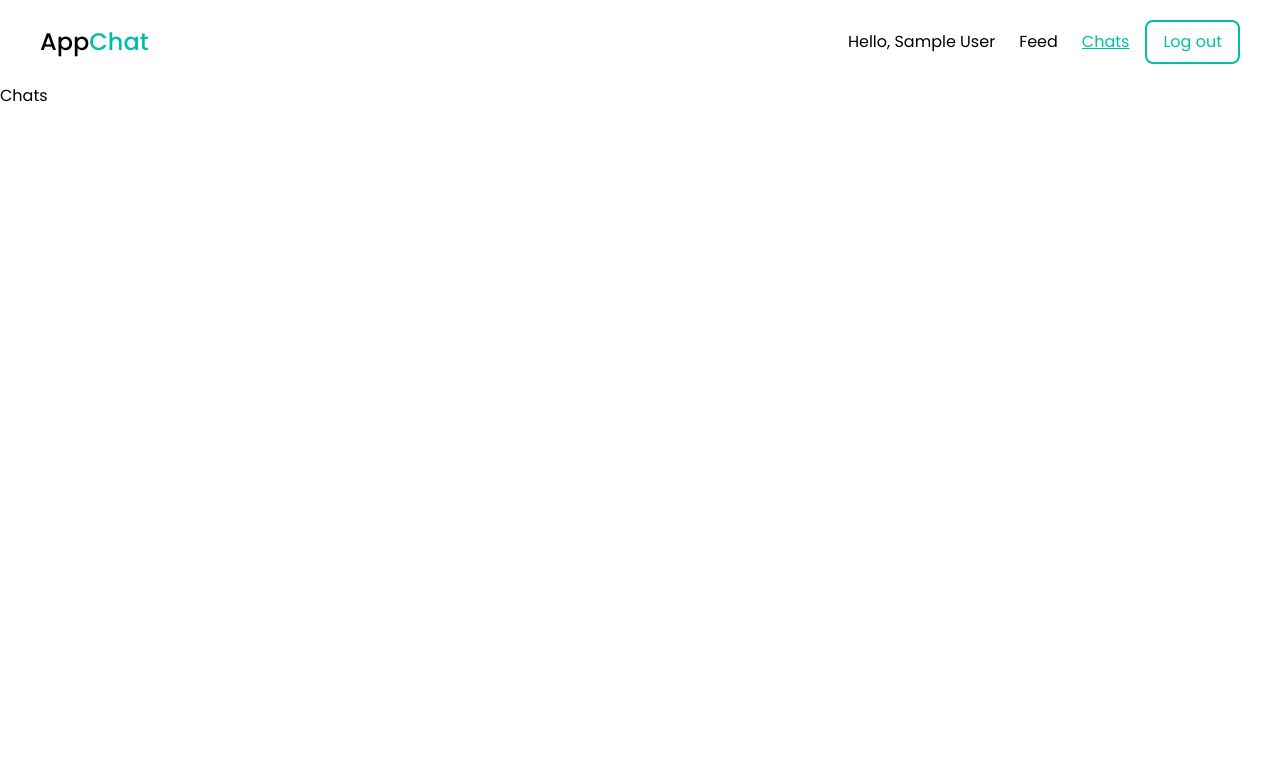
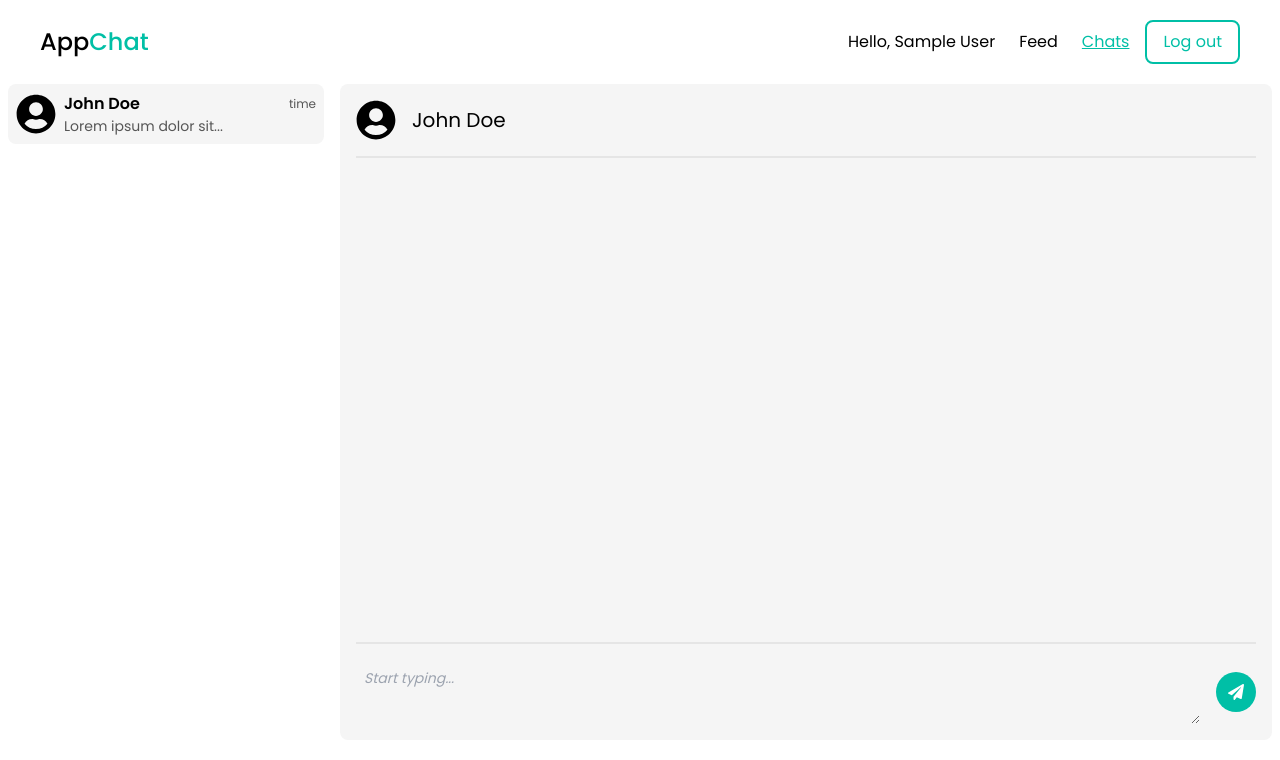
Before and after one commit to timo-tech19/appchat, a React (Vite) app: page /chats in a window 1280 px wide. Shown: the top 760 px of the page. Built offline with nearby package versions, Linux system fonts and the light colour scheme; no server answers; sample sign-in values are in the browser's storage.

Commit message:
create chat page ui

```diff
--- /dev/null
+++ b/src/components/Chats/ChatItem.tsx
@@ -0,0 +1,18 @@
+import { FaUserCircle as User } from "react-icons/fa";
+
+function ChatItem() {
+  return (
+    <li className='flex bg-[#f5f5f5] rounded-lg items-center p-2 mb-2'>
+      <User size={"2.5em"} />
+      <div className='ml-2 flex-1 '>
+        <p className='flex justify-between items-center'>
+          <span className='font-semibold text-base'>John Doe</span>
+          <span className='text-text text-xs'>time</span>
+        </p>
+        <p className='text-sm text-text'>Lorem ipsum dolor sit...</p>
+      </div>
+    </li>
+  );
+}
+
+export default ChatItem;
--- a/src/components/Chats/index.tsx
+++ b/src/components/Chats/index.tsx
@@ -1,7 +1,34 @@
-import React from "react";
+import ChatItem from "./ChatItem";
+import { FaPaperPlane, FaUserCircle as User } from "react-icons/fa";
 
 function Chats() {
-  return <div>Chats</div>;
+  return (
+    <div className='max-w-[1280px] mx-auto px-2 flex'>
+      <ul className='w-1/4'>
+        <ChatItem />
+      </ul>
+      <div className='flex flex-col flex-1 ml-4 bg-[#f5f5f5] rounded-lg p-4 h-[82vh]'>
+        <div className='border-b-2 border-text border-opacity-10 flex items-center pb-4'>
+          <User size={"2.5em"} />
+          <p className='ml-4 text-xl'>John Doe</p>
+        </div>
+        <ul className='py-4 flex-1'></ul>
+        <form className='flex items-center pt-4 border-t-2 border-text border-opacity-10'>
+          <textarea
+            className='p-2 flex-1 bg-transparent placeholder:text-sm placeholder:italic text-base'
+            name='message'
+            placeholder='Start typing...'
+          ></textarea>
+          <button
+            type='submit'
+            className='p-3 rounded-full bg-primary text-light ml-4'
+          >
+            <FaPaperPlane />
+          </button>
+        </form>
+      </div>
+    </div>
+  );
 }
 
 export default Chats;
--- a/tailwind.config.js
+++ b/tailwind.config.js
@@ -5,6 +5,7 @@ module.exports = {
       primary: "#00BFA6",
       light: "#fff",
       text: "#565656",
+      transparent: "transparent",
     },
     extend: {},
   },
```
